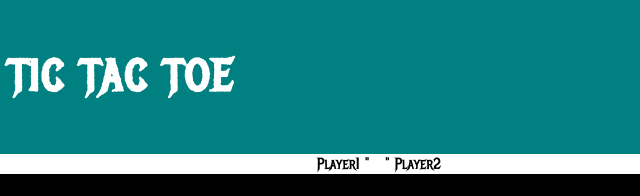
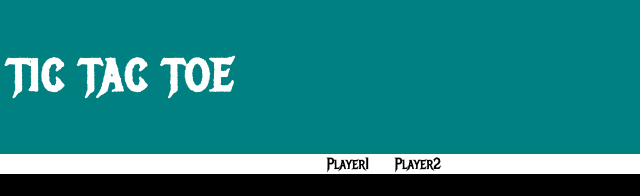
Before and after one commit to agent-sidd/tic_tac_toe, a plain HTML site: page index.html in a window 1280 px wide. Shown: the top 196 px of the page, 519-1159 px from the left. Drawn offline with Linux system fonts and the light colour scheme.

Commit message:
Update index.html

```diff
--- a/index.html
+++ b/index.html
@@ -12,7 +12,7 @@
     <span id="msgBox">  </span>
     <div class="btngrp">
         <a id="plyr1">Player1</a>
-	    "&nbsp; &nbsp;"
+	    &nbsp; &nbsp;
         <a id="plyr2">Player2</a>
     </div>
    </div>
```
